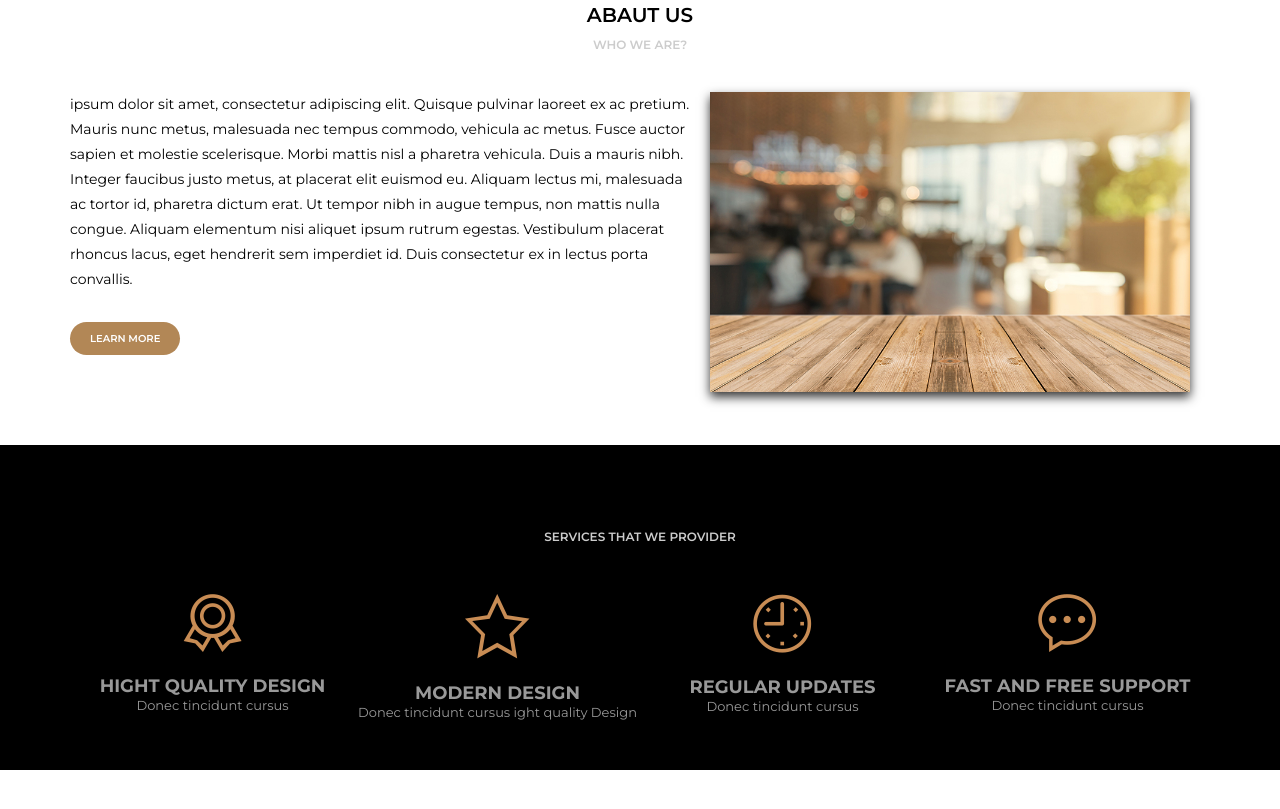
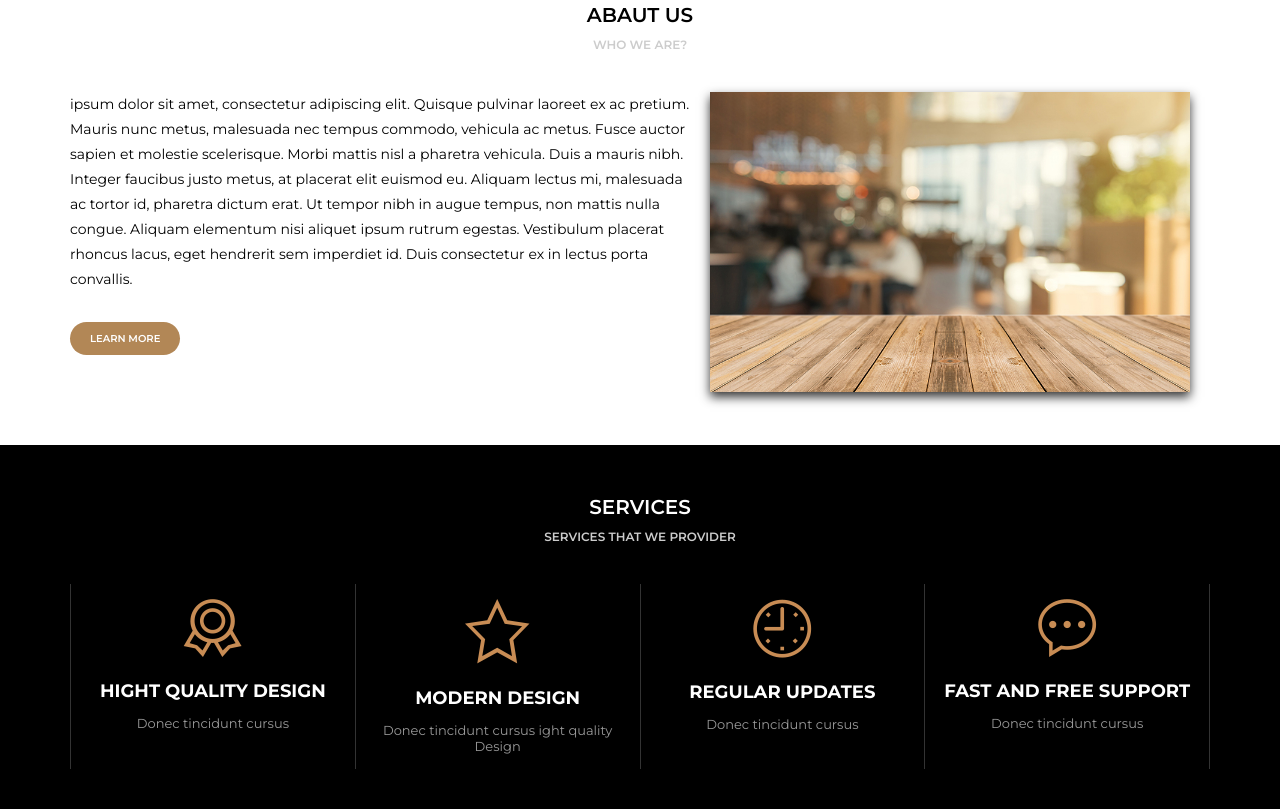
Before and after one commit to wellington197/Projeto-Awax, a plain HTML site: page home.html in a window 1280 px wide. Shown: the part 847-1656 px from the top of the page. Before the commit the page ends 1617 px from the top, so only its background shows below. Drawn offline with Linux system fonts and the light colour scheme.

Commit message:
Ending the service session with the insertion of icons and texts

```diff
--- a/assets/css/style.css
+++ b/assets/css/style.css
@@ -192,6 +192,7 @@ header {
 
 .default.dark{
     background-color:#000;
+    color: #fff;
 }
 .default.dark .section-title
 .default.dark .section-body{
@@ -247,15 +248,22 @@ CSS DE ÁREAS ESPECÍFICAS
 .section-service{
    flex: 1;
    text-align: center;
+   border-right: 1px solid #333;
+   padding: 15px;
 }
+.section-service:first-child{
+
+    border-left: 1px solid #333;
+ }
+
 .section-service h4{
     margin-top: 20px;
     text-transform: uppercase;
     font-size: 18px;
 }
 
-.section-service{
-    margin-top: 10px;
+.section-service p{
+    margin-top: 13px;
     font-size: 13px;
     color: #999;
 }
```
